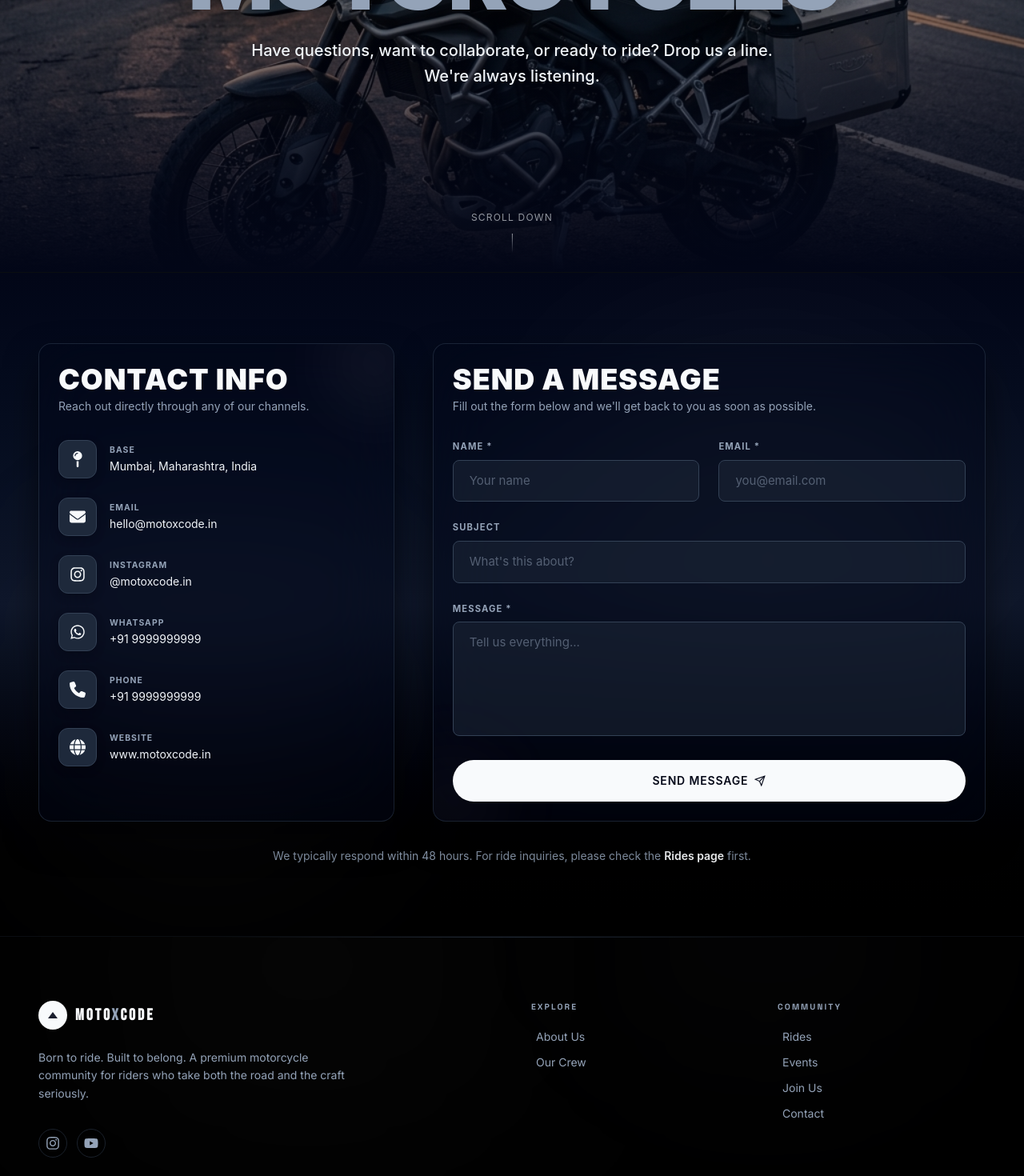
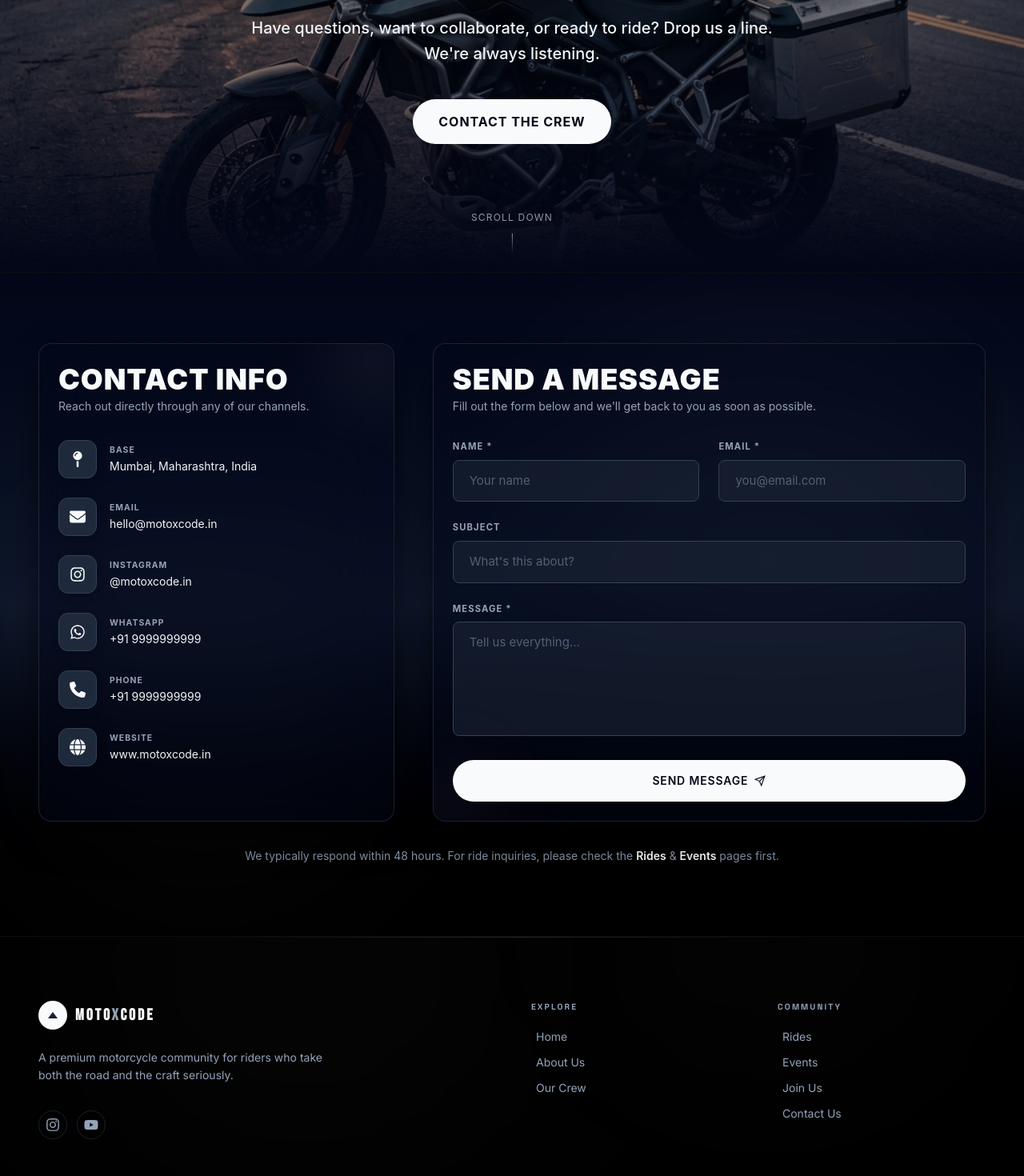
Before and after one commit to nikhilhuh/MotoXCode, a React (Vite) app in the folder frontend/: page /contact in a window 1280 px wide. Shown: the part 460-1930 px from the top of the page at 80% size. Built offline with nearby package versions, Linux system fonts and the light colour scheme; no server answers.

Commit message:
refactor: update navigation links, footer structure, and hero components across multiple pages

```diff
--- a/frontend/src/components/layout/Footer.tsx
+++ b/frontend/src/components/layout/Footer.tsx
@@ -47,6 +47,7 @@ const footerGroups = [
   {
     heading: "Explore",
     links: [
+      { to: "/", label: "Home"},
       { to: "/about", label: "About Us" },
       { to: "/crew", label: "Our Crew" },
     ],
@@ -57,7 +58,7 @@ const footerGroups = [
       { to: "/rides", label: "Rides" },
       { to: "/events", label: "Events" },
       { to: "/join", label: "Join Us" },
-      { to: "/contact", label: "Contact" },
+      { to: "/contact", label: "Contact Us" },
     ],
   },
 ];
@@ -121,7 +122,7 @@ export default function Footer({ socials }: FooterProps) {
             </Link>
 
             <p className="font-body text-sm leading-relaxed max-w-sm text-[var(--color-text-secondary)] mb-8">
-              Born to ride. Built to belong. A premium motorcycle community for
+              A premium motorcycle community for
               riders who take both the road and the craft seriously.
             </p>
 
--- a/frontend/src/components/pages/about/AboutRidingCode.tsx
+++ b/frontend/src/components/pages/about/AboutRidingCode.tsx
@@ -48,6 +48,7 @@ export default function AboutRidingCode({ ridingCode }: AboutRidingCodeProps) {
 
   return (
     <section
+      id="riding-code"
       ref={containerRef}
       className="py-12 lg:py-22 bg-gradient-to-b from-[var(--color-bg)] to-black relative overflow-hidden"
     >
--- a/frontend/src/components/pages/contact/ContactForm.tsx
+++ b/frontend/src/components/pages/contact/ContactForm.tsx
@@ -369,9 +369,15 @@ export default function ContactForm({ contactInfo }: ContactFormProps) {
               href="/rides"
               className="text-[var(--color-primary)] hover:underline font-semibold"
             >
-              Rides page
+              Rides
+            </a>{" "}&{" "}
+            <a
+              href="/events"
+              className="text-[var(--color-primary)] hover:underline font-semibold"
+            >
+              Events
             </a>{" "}
-            first.
+            pages first.
           </p>
         </div>
       </div>
--- a/frontend/src/components/pages/contact/ContactHero.tsx
+++ b/frontend/src/components/pages/contact/ContactHero.tsx
@@ -74,6 +74,15 @@ export default function ContactHero({ ContactHeroBg }: ContactHeroProps) {
           <p className="hero-anim font-[var(--font-body)] font-medium max-w-2xl mx-auto text-sm md:text-base lg:text-xl text-[var(--color-text-primary)] opacity-90 leading-relaxed mb-10">
             Have questions, want to collaborate, or ready to ride? Drop us a line. We're always listening.
           </p>
+
+          <div className="hero-anim flex flex-col sm:flex-row items-center justify-center gap-4 sm:gap-6 w-full max-w-[16rem] sm:max-w-none mx-auto">
+            <a
+              href="#contact-content"
+              className="btn-primary w-full sm:w-auto px-8 py-4 text-sm lg:text-base"
+            >
+              Contact the Crew
+            </a>
+          </div>
         </div>
       </div>
 
--- a/frontend/src/components/pages/crew/CrewHero.tsx
+++ b/frontend/src/components/pages/crew/CrewHero.tsx
@@ -1,5 +1,6 @@
 import { useEffect, useRef } from "react";
 import gsap from "gsap";
+import { Link } from "react-router-dom";
 
 interface CrewHeroProps {
   CrewHeroBg: string;
@@ -83,12 +84,12 @@ export default function CrewHero({ CrewHeroBg }: CrewHeroProps) {
             >
               Meet the Crew
             </a>
-            <a
-              href="#join"
+            <Link
+              to="/join"
               className="btn-secondary w-full sm:w-auto px-8 py-4 text-sm lg:text-base"
             >
               Join the Pack
-            </a>
+            </Link>
           </div>
         </div>
       </div>
--- a/frontend/src/components/pages/events/EventsHero.tsx
+++ b/frontend/src/components/pages/events/EventsHero.tsx
@@ -1,5 +1,4 @@
 import { useEffect, useRef } from 'react'
-import { Link } from 'react-router-dom'
 import gsap from 'gsap'
 
 interface EventsHeroProps {
@@ -83,12 +82,6 @@ export default function EventsHero({ EventsHeroBg }: EventsHeroProps) {
             >
               Explore Calendar
             </a>
-            <Link
-              to="/join"
-              className="btn-secondary w-full sm:w-auto px-8 py-4 text-sm lg:text-base"
-            >
-              Join the Pack
-            </Link>
           </div>
         </div>
       </div>
--- a/frontend/src/components/pages/rides/RidesHero.tsx
+++ b/frontend/src/components/pages/rides/RidesHero.tsx
@@ -1,5 +1,4 @@
 import { useEffect, useRef } from 'react'
-import { Link } from 'react-router-dom'
 import gsap from 'gsap'
 
 interface RidesHeroProps {
@@ -83,12 +82,6 @@ export default function RidesHero({ RidesHeroBg }: RidesHeroProps) {
             >
               Explore Rides
             </a>
-            <Link
-              to="/join"
-              className="btn-secondary w-full sm:w-auto px-8 py-4 text-sm lg:text-base"
-            >
-              Join Next Ride
-            </Link>
           </div>
         </div>
       </div>
```
